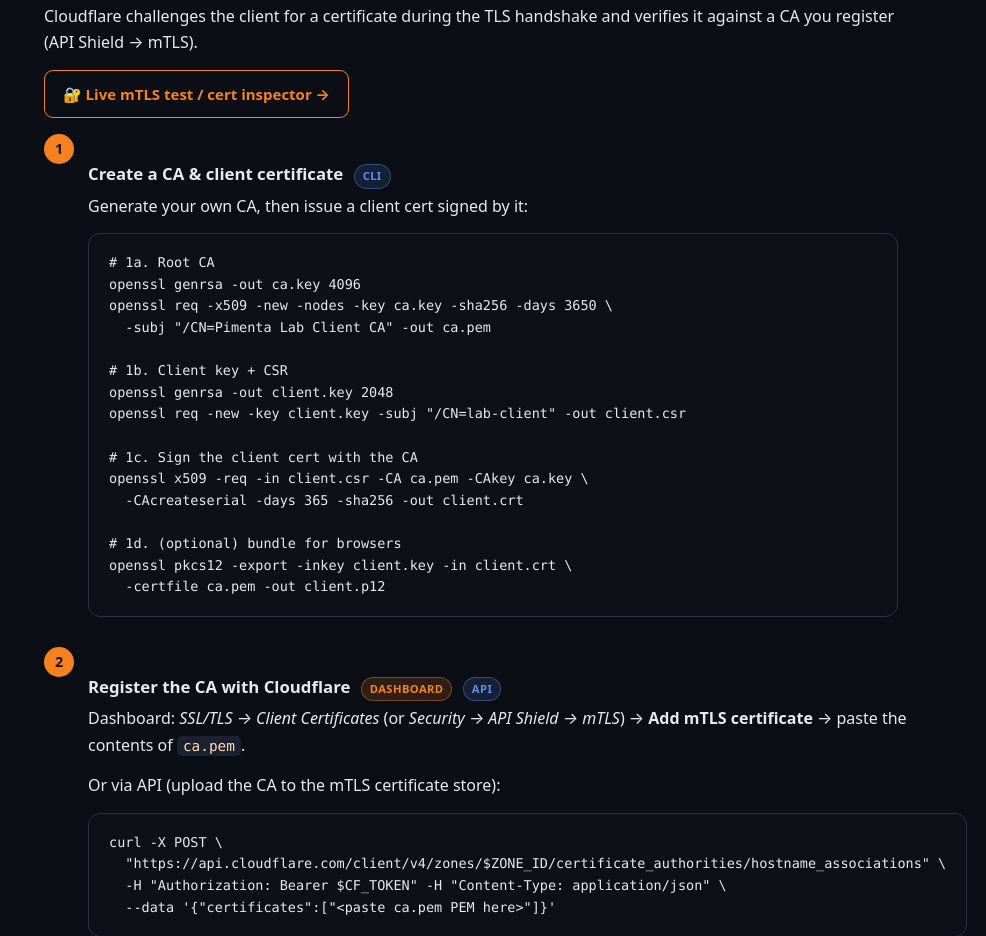
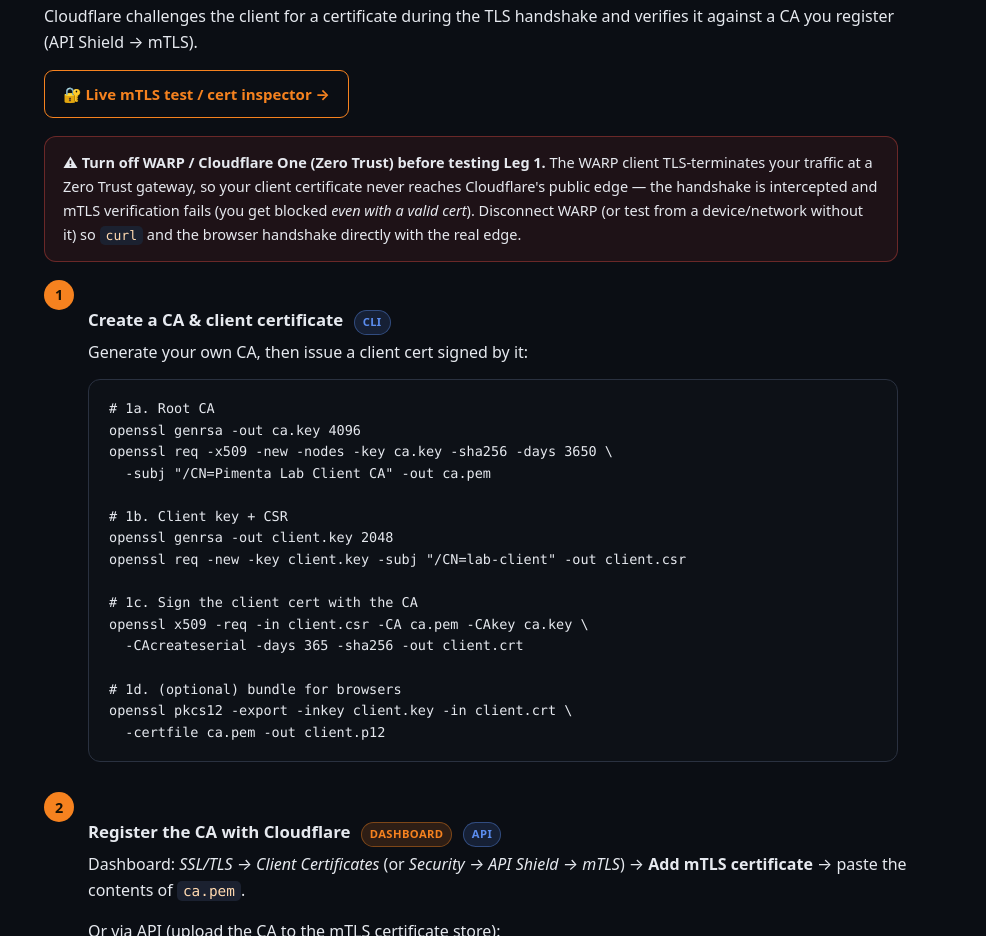
Before and after one commit to tpimentacf/pimenta.fun-LAB, a plain HTML site: page www/mtls-guide/index.html in a window 1280 px wide. Shown: the part 1139-2075 px from the top of the page, without its empty margins (294-1280 px from the left). Drawn offline with Linux system fonts and the light colour scheme.

Commit message:
mtls: warn to disable WARP before Leg 1 test; list guide in Documents
- mtls-guide: add a .warn at the Leg 1 test entry point telling users to
  turn off WARP / Cloudflare One (Zero Trust), which TLS-intercepts the
  handshake so the client cert never reaches the real edge (blocked even
  with a valid cert)
- index: add "mTLS Implementation Guide" card to the Documents &
  Implementations section

```diff
--- a/www/mtls-guide/index.html
+++ b/www/mtls-guide/index.html
@@ -83,6 +83,14 @@
     <h2 id="leg1">Part 1 &mdash; Client &rarr; Cloudflare (client certificate auth)</h2>
     <p>Cloudflare challenges the client for a certificate during the TLS handshake and verifies it against a CA you register (API Shield &rarr; mTLS).</p>
     <p><a class="btn ghost" href="https://mtls.pimenta.fun/">&#128272; Live mTLS test / cert inspector &rarr;</a></p>
+
+    <div class="warn">
+      <strong>&#9888; Turn off WARP / Cloudflare One (Zero Trust) before testing Leg&nbsp;1.</strong>
+      The WARP client TLS-terminates your traffic at a Zero Trust gateway, so your client certificate never reaches
+      Cloudflare's public edge &mdash; the handshake is intercepted and mTLS verification fails (you get blocked
+      <em>even with a valid cert</em>). Disconnect WARP (or test from a device/network without it) so
+      <code class="inline">curl</code> and the browser handshake directly with the real edge.
+    </div>
 
     <div class="step">
       <div class="num">1</div>
```
Also changed, not shown: www/index.html (+8 -0 lines).
